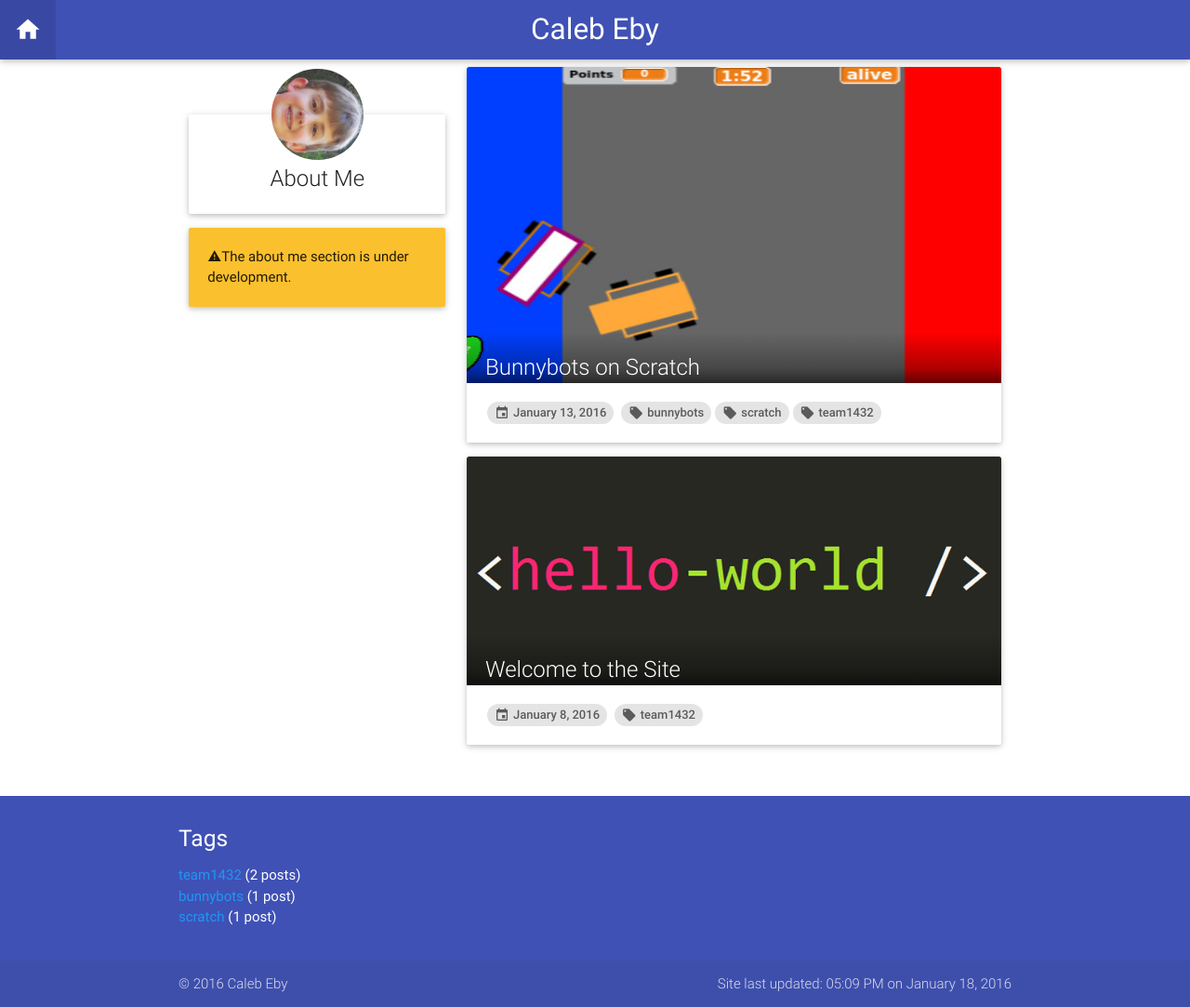
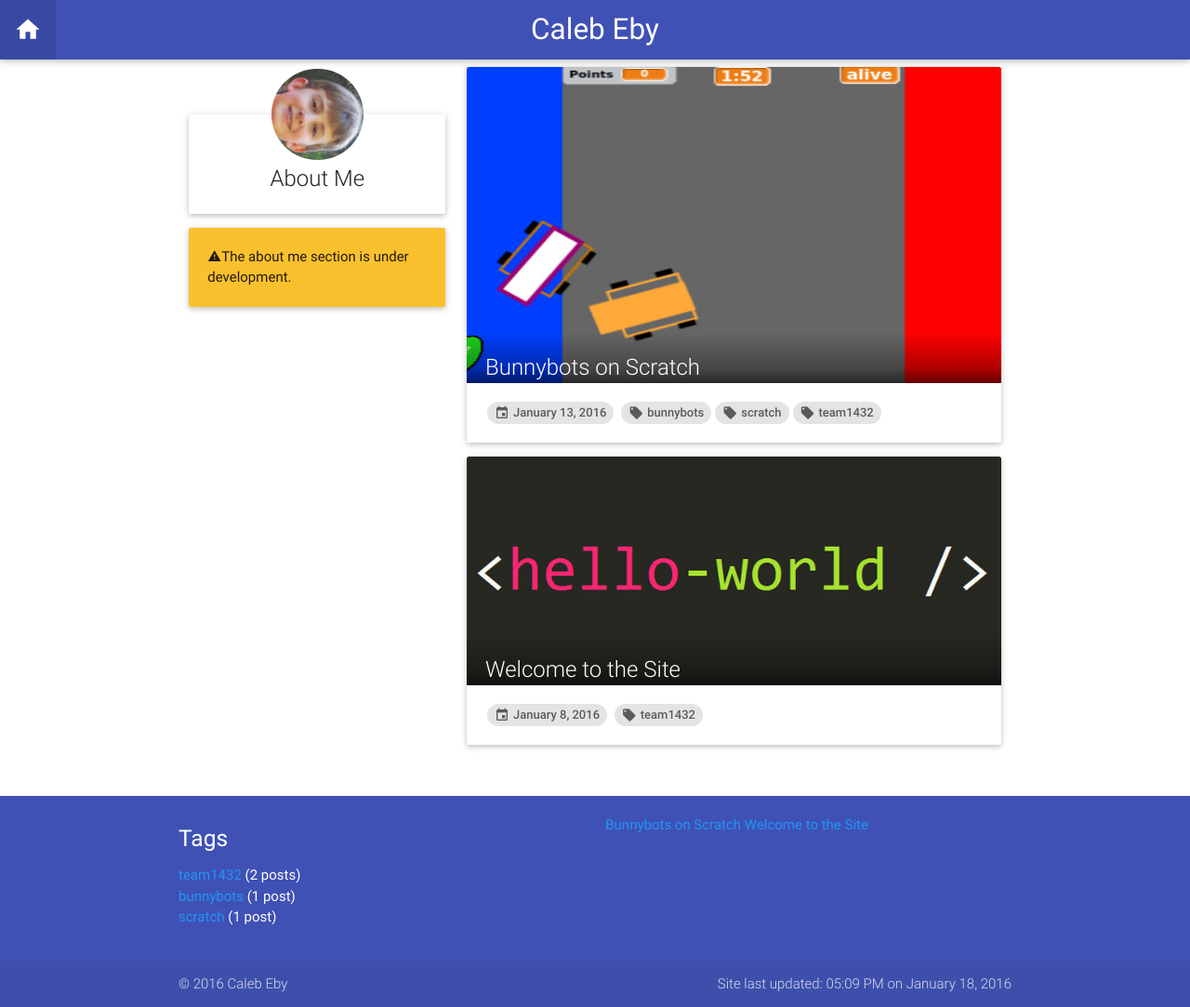
Before and after one commit to calebeby/calebeby.github.io, a Jekyll site: the page built from index.html, in a window 1280 px wide. Shown: the whole page at 93% size. Built offline with Jekyll 4.4.1, drawn with Linux system fonts in a browser that asks for light colours; nearby versions of some CDN libraries.

Commit message:
add posts to footer

```diff
--- a/_includes/footer.html
+++ b/_includes/footer.html
@@ -1,7 +1,7 @@
 <footer class="page-footer white-text">
   <div class="container">
     <div class="row">
-      <div class="col s12">
+      <div class="col s12 m6">
         <h5>Tags</h5>
         <ul>
           {% for tag in site.tags %}
@@ -12,6 +12,11 @@
           {% endfor %}
         </ul>
       </div>
+      <div class="col s12 m6">
+        {% for post in site.posts %}
+        <a href="{{ post.url }}">{{ post.title }}</a>
+        {% endfor %}
+      </div>
     </div>
   </div>
   <div class="footer-copyright">
```
